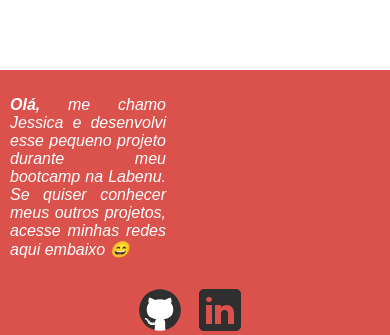
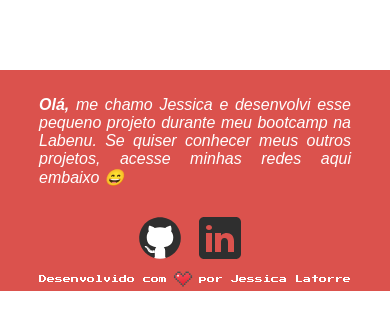
Before and after one commit to jessicalatorrecabral/pokedex, a React (Create React App) app: page / in a window 390 px wide. Shown: the part 189-524 px from the top of the page. Built offline with nearby package versions, Linux system fonts and the light colour scheme; no server answers.

Commit message:
Ajuste na responsividadde do footer

```diff
--- a/src/components/Footer/styled.js
+++ b/src/components/Footer/styled.js
@@ -7,6 +7,10 @@ export const FooterContainer = styled.div`
     flex-direction: column;
     background-color: rgb(219, 82, 77);
     margin-top: 90px;
+
+
+    @media(max-width: 800px){
+    }
 
 
     div:nth-child(2){
@@ -38,6 +42,9 @@ export const FooterContainer = styled.div`
             margin-right: 6px;
         }
 
+        @media(max-width: 800px){
+            font-size: 8px;
+        }
     }
 `
 
@@ -47,5 +54,12 @@ export const Mensagem = styled.div`
     text-align: justify;
     font-style: italic;
 
+    @media(max-width: 800px){
+        width: 80%;
+        align-self: center;
+
+
+    }
+
 
 `
```
